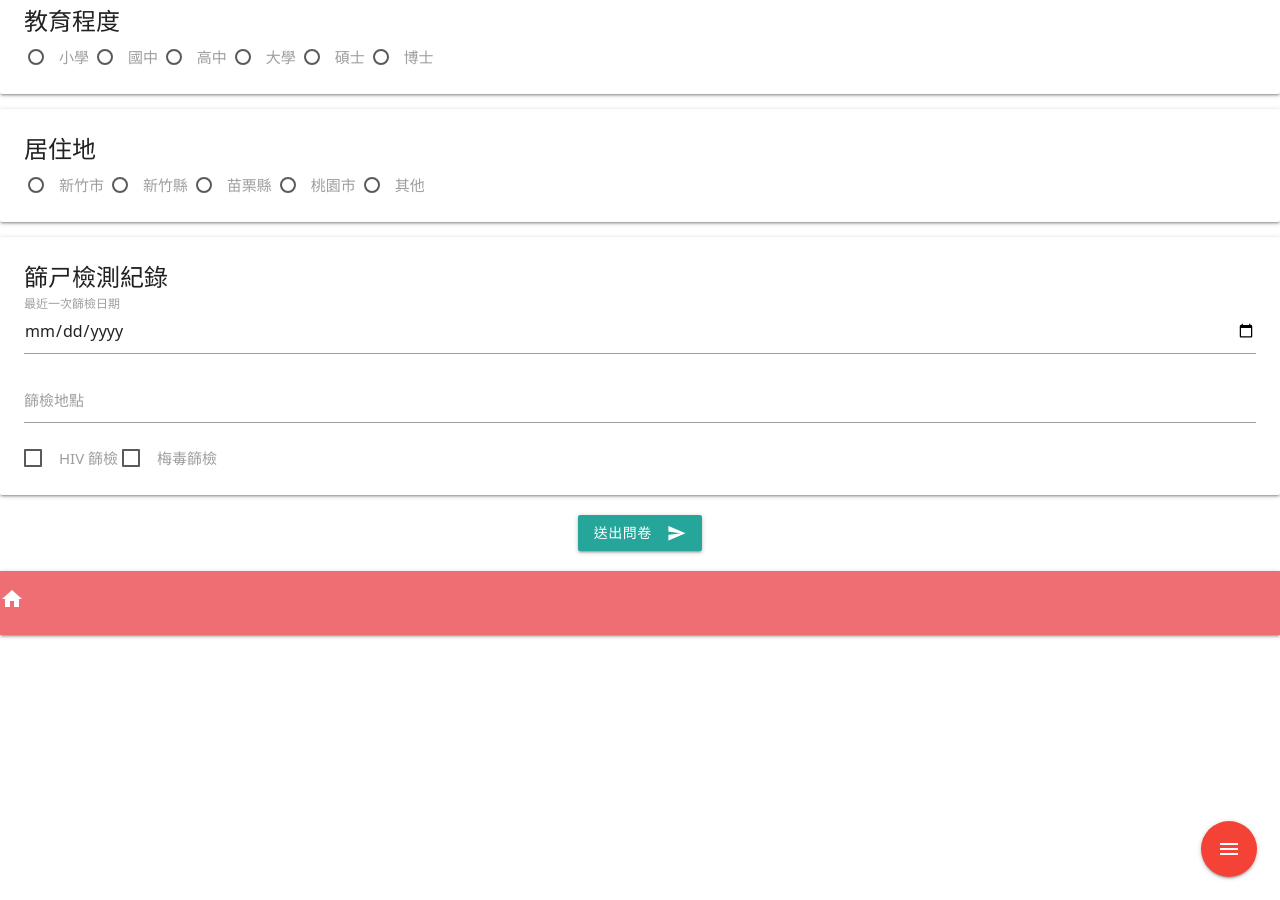
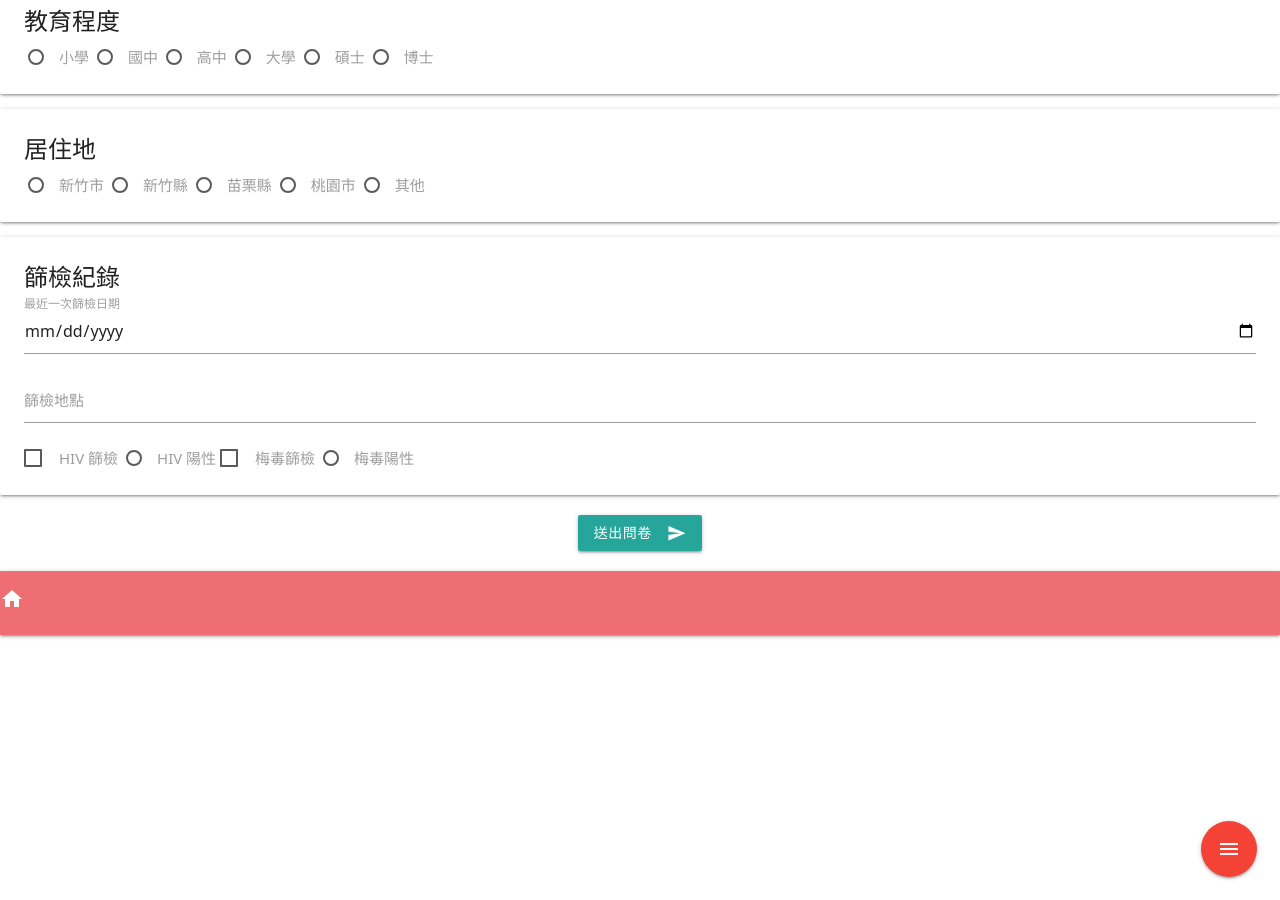
Before and after one commit to Gisneyland/Gisneyland.github.io, a Jekyll site: the page built from hiva/index.html, in a window 1280 px wide and 900 px high, scrolled down 503 px. Built offline with Jekyll 4.4.1, drawn with Linux system fonts in a browser that asks for light colours; nearby versions of some CDN libraries.

Commit message:
Update index.html

```diff
--- a/hiva/index.html
+++ b/hiva/index.html
@@ -83,7 +83,7 @@ permalink: /hiva/
   <!-- 篩檢紀錄 -->
   <div class="card">
     <div class="card-content">
-      <span class="card-title" data-i18n="screening">篩ㄕ檢測紀錄</span>
+      <span class="card-title" data-i18n="screening">篩檢紀錄</span>
       <div class="input-field">
         <input type="date" name="last_screening_at" id="last_screening_at">
         <label for="last_screening_at" data-i18n="last_screening">最近一次篩檢日期</label>
@@ -94,7 +94,9 @@ permalink: /hiva/
       </div>
       <p>
         <label><input type="checkbox" name="screening_hiv" /><span data-i18n="screening_hiv">HIV 篩檢</span></label>
+        <label><input type="radio" name="hiv_positive" /><span data-i18n="hiv_positive">HIV 陽性</span></label>
         <label><input type="checkbox" name="screening_syphilis" /><span data-i18n="screening_syphilis">梅毒篩檢</span></label>
+        <label><input type="radio" name="syphilis_positive" /><span data-i18n="syphilis_positive">梅毒陽性</span></label>
       </p>
     </div>
   </div>
```
